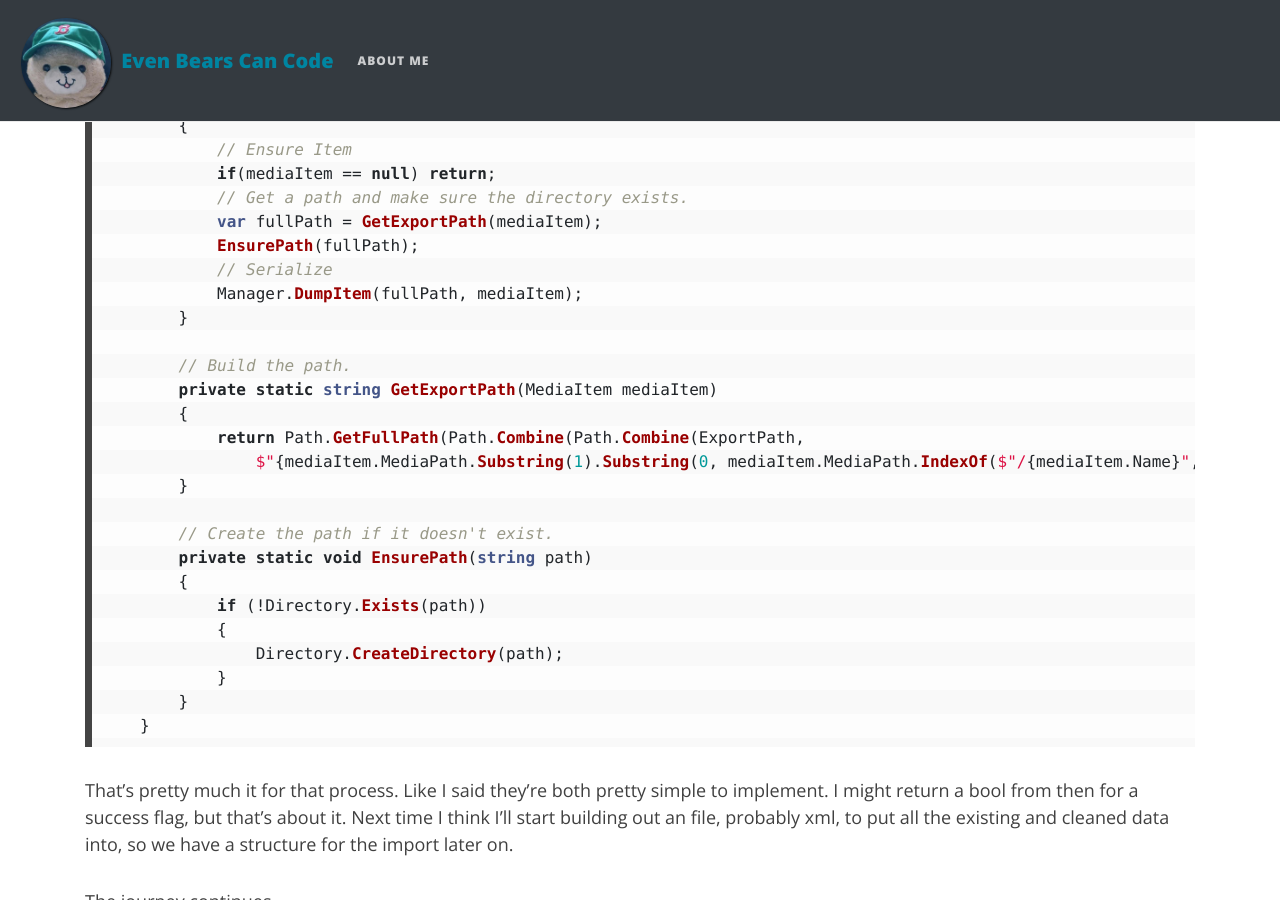
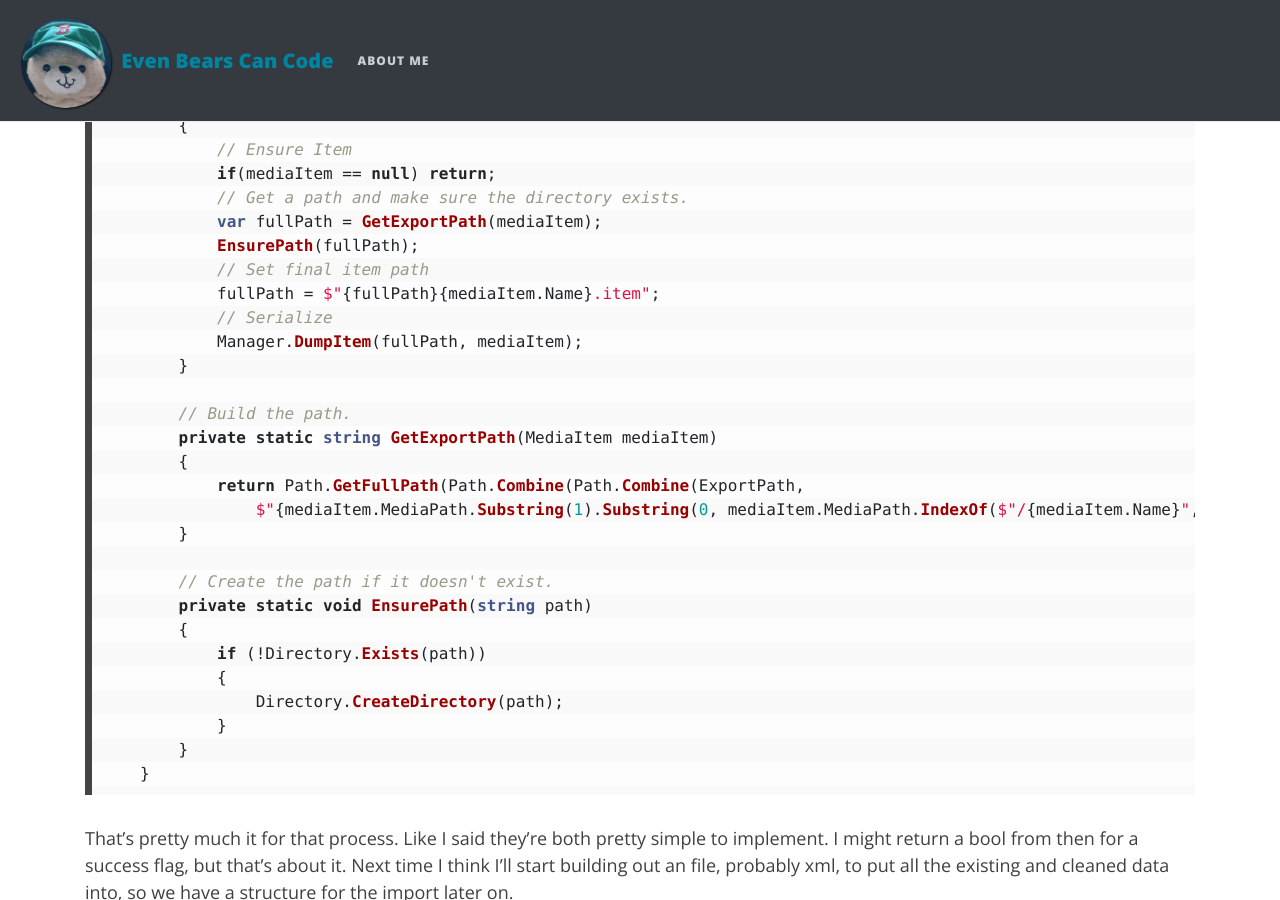
Before and after one commit to BearInHat/bearinhat.github.io, a Jekyll site: the page built from _posts/2019-02-03-sitecore-content-migration-part-4.md, in a window 1280 px wide and 900 px high, scrolled down 1177 px. Built offline with Jekyll 4.4.1, drawn with Linux system fonts in a browser that asks for light colours; nearby versions of some CDN libraries; comment, search, counter and statistics services are not loaded.

Commit message:
Quick code fix

```diff
--- a/_posts/2019-02-03-sitecore-content-migration-part-4.md
+++ b/_posts/2019-02-03-sitecore-content-migration-part-4.md
@@ -43,6 +43,8 @@ With both options there is a bit of complication because the site structure is c
             // Get a path and make sure the directory exists.
             var fullPath = GetExportPath(mediaItem);
             EnsurePath(fullPath);
+            // Set final item path
+            fullPath = $"{fullPath}{mediaItem.Name}.item";
             // Serialize
             Manager.DumpItem(fullPath, mediaItem);
         }
```
